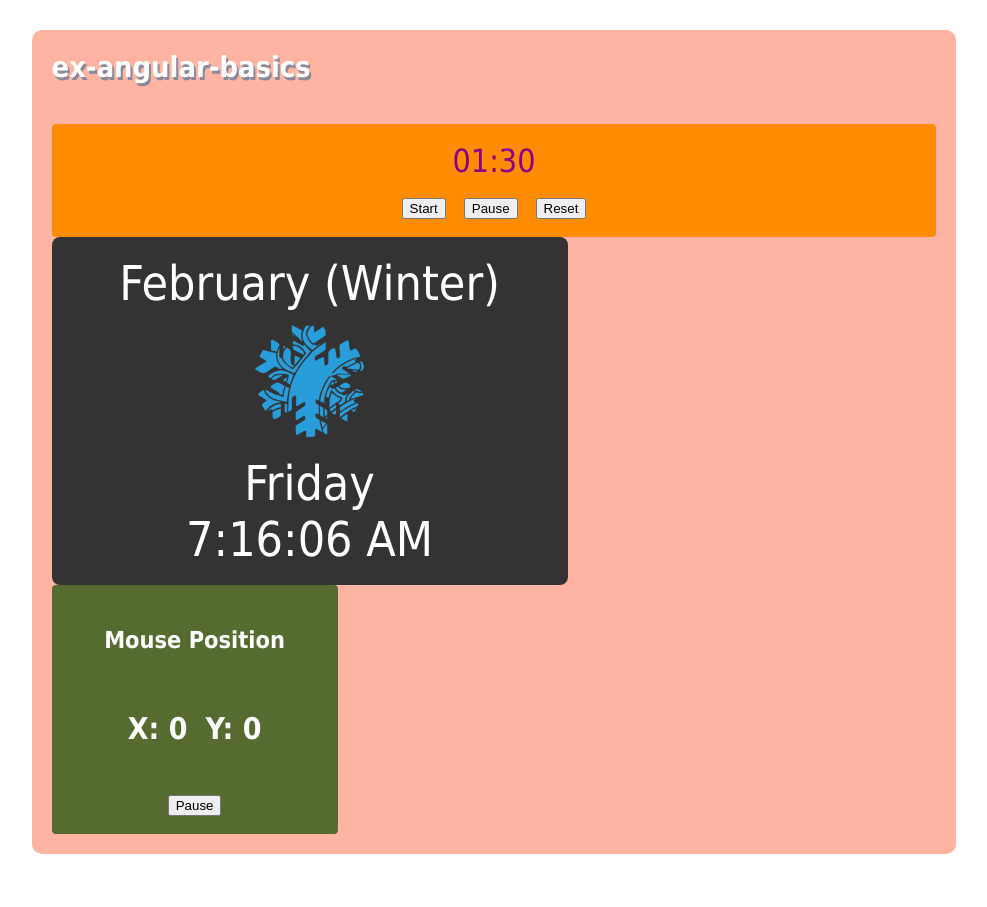
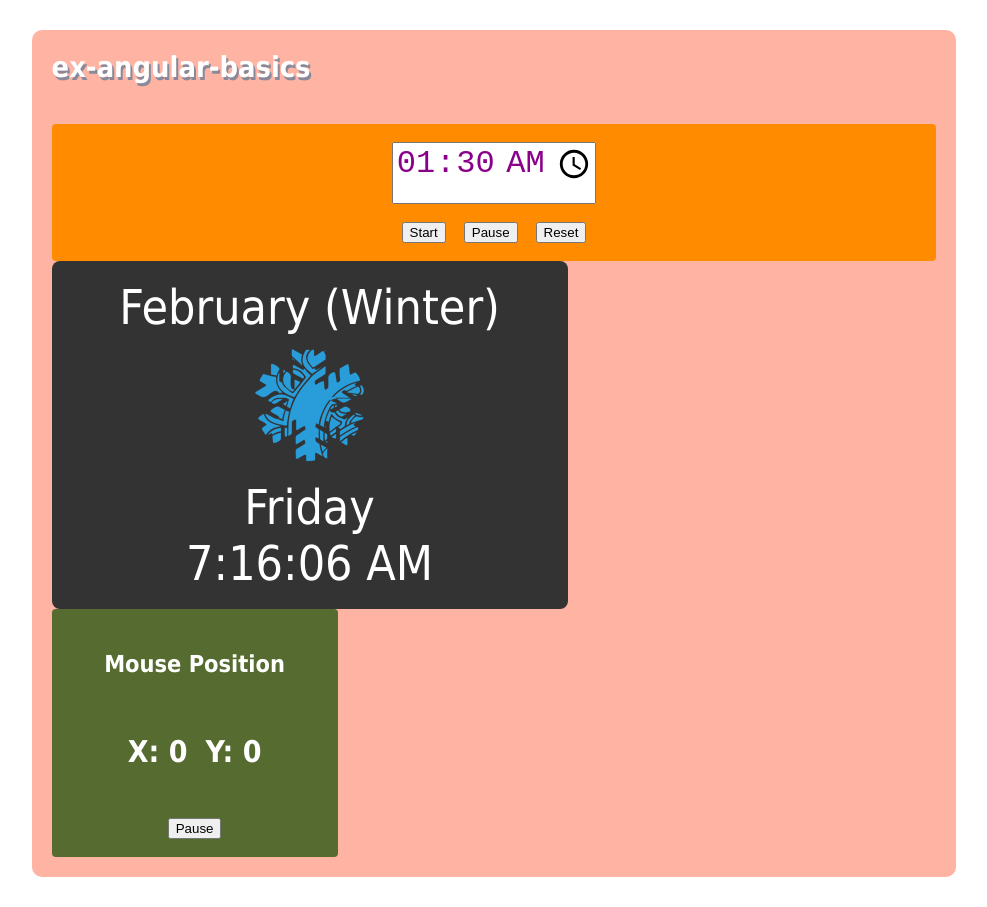
Before and after one commit to Darkfall48/Ex-Angular-Basics, an Angular app: page / in a window 1280 px wide. Shown: the whole page, without its empty margins (146-1133 px from the left). Before the commit the page ends 884 px from the top, so only its background shows below. Built offline with nearby package versions, Linux system fonts and the light colour scheme.

Commit message:
Challenge 3 - Improved!

```diff
--- a/src/app/cmps/count-down/count-down.component.html
+++ b/src/app/cmps/count-down/count-down.component.html
@@ -1,7 +1,9 @@
 <section class="count-down">
   <timer
     [counter]="counter"
+    (changeCounter)="onCounterChange($event)"
     [startedRedColor]="10"
+    [isStarted]="isStarted"
     (due)="done($event)"
   ></timer>
   <div class="count-down-btns">
@@ -9,7 +11,7 @@
       (click)="onStartTimer()"
       class="count-down-btns-start-btn nice-button"
     >
-      Start
+      {{ isStarted ? "Continue" : "Start" }}
     </button>
     <button
       class="count-down-btns-pause-btn nice-button"
--- a/src/app/cmps/count-down/count-down.component.scss
+++ b/src/app/cmps/count-down/count-down.component.scss
@@ -3,7 +3,8 @@
   background-color: darkorange;
   border-radius: 4px;
   padding: 18px;
-  align-items: center;
+  place-items: center;
+  gap: 18px;
   &-btns {
     display: flex;
     justify-content: center;
--- a/src/app/cmps/count-down/count-down.component.ts
+++ b/src/app/cmps/count-down/count-down.component.ts
@@ -27,19 +27,27 @@ export class CountDownComponent implements OnInit {
   }
   onResetTimer() {
     if (this.intervalId) this.onClearInterval();
+    if (this.isStarted) this.isStarted = false;
     this.counter = this.startedCounter;
   }
   onStartTimer() {
     if (this.intervalId) return;
+    if (!this.isStarted) this.isStarted = true;
     this.intervalId = setInterval(() => this.onDecrease(), 1000);
   }
   onDecrease() {
     this.counter = this.counter - 1000;
   }
+  onCounterChange(newCounter: number) {
+    console.log('newCounterrrr :>> ', newCounter);
+    this.counter = newCounter;
+  }
+
   done(msg: string) {
     console.log(msg);
     this.audio.play();
     this.onClearInterval();
     this.counter = 0;
+    if (this.isStarted) this.isStarted = false;
   }
 }
--- a/src/app/cmps/timer/timer.component.html
+++ b/src/app/cmps/timer/timer.component.html
@@ -1,3 +1,11 @@
-<article [class]="'count-down-timer ' + setTimerColor()">
+<!-- <article [class]="'count-down-timer ' + setTimerColor()">
   {{ counter | date : "mm:ss" }}
-</article>
+</article> -->
+
+<input
+  type="time"
+  [class]="'count-down-timer ' + setTimerColor()"
+  [ngModel]="counter | date : 'mm:ss'"
+  (ngModelChange)="onChangeCounter($event)"
+  [disabled]="isStarted"
+/>
--- a/src/app/cmps/timer/timer.component.ts
+++ b/src/app/cmps/timer/timer.component.ts
@@ -2,7 +2,6 @@ import {
   Component,
   EventEmitter,
   Input,
-  OnInit,
   Output,
   SimpleChanges,
 } from '@angular/core';
@@ -12,14 +11,12 @@ import {
   templateUrl: './timer.component.html',
   styleUrls: ['./timer.component.scss'],
 })
-export class TimerComponent implements OnInit {
+export class TimerComponent {
   @Input() counter!: number;
   @Input() startedRedColor!: number;
+  @Input() isStarted!: boolean;
   @Output() due = new EventEmitter<string>();
-
-  ngOnInit(): void {
-    this.onDone();
-  }
+  @Output() changeCounter = new EventEmitter<number>();
 
   ngOnChanges(changes: SimpleChanges): void {
     if (changes['counter']) {
@@ -31,8 +28,18 @@ export class TimerComponent implements OnInit {
     if (this.counter <= 0) this.due.emit('Eggs are ready! 🍳');
   }
 
+  onChangeCounter(ev: any) {
+    const [minutes, seconds] = ev.split(':');
+    const newCounter = (+minutes * 60 + +seconds) * 1000;
+    console.log('newCounter :>> ', newCounter);
+    if (!isNaN(newCounter)) {
+      this.counter = newCounter;
+      this.changeCounter.emit(newCounter);
+    }
+  }
+
   setTimerColor() {
-    if (this.counter <= this.startedRedColor) {
+    if (this.counter / 1000 <= this.startedRedColor) {
       return 'red blink';
     }
     return;
```
Also changed, not shown: src/app/app.module.ts (+9 -2 lines).
